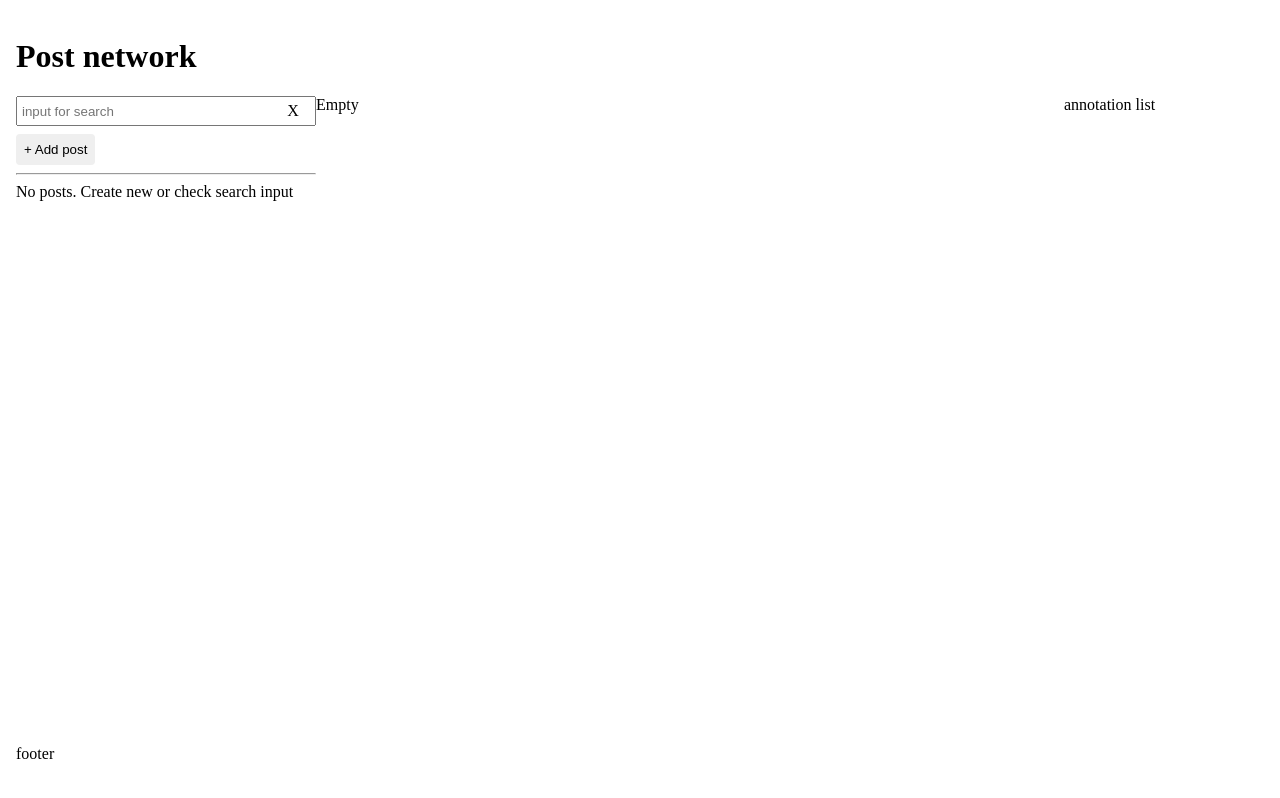
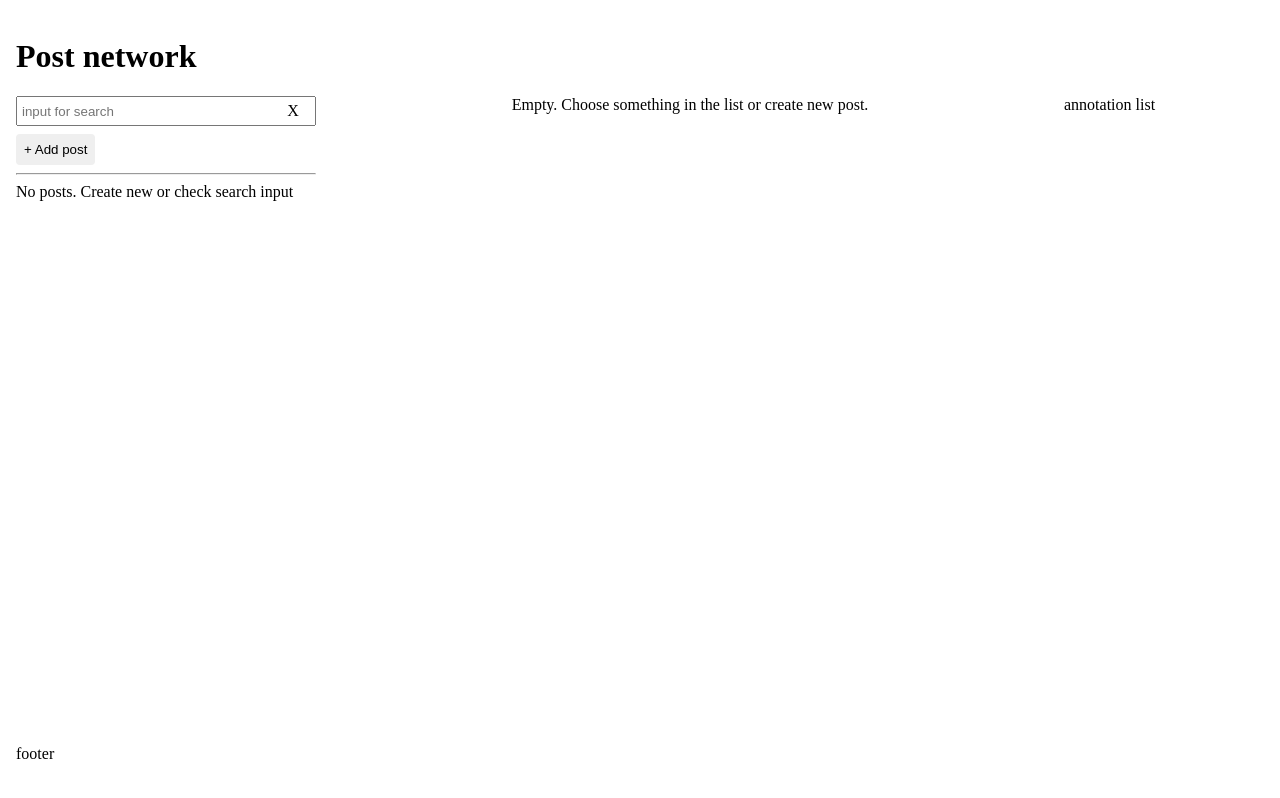
Before and after one commit to Dvelington/unadesk_test, an Angular app: page / in a window 1280 px wide. Built offline with nearby package versions, Linux system fonts and the light colour scheme.

Commit message:
start annotation logic

```diff
--- a/src/app/components/empty-state/empty-state.component.html
+++ b/src/app/components/empty-state/empty-state.component.html
@@ -1 +1 @@
-Empty
+Empty. Choose something in the list or create new post.
--- a/src/app/components/empty-state/empty-state.component.scss
+++ b/src/app/components/empty-state/empty-state.component.scss
@@ -0,0 +1,5 @@
+:host{
+  display: flex;
+  align-items: center;
+  justify-content: center;
+}
```
